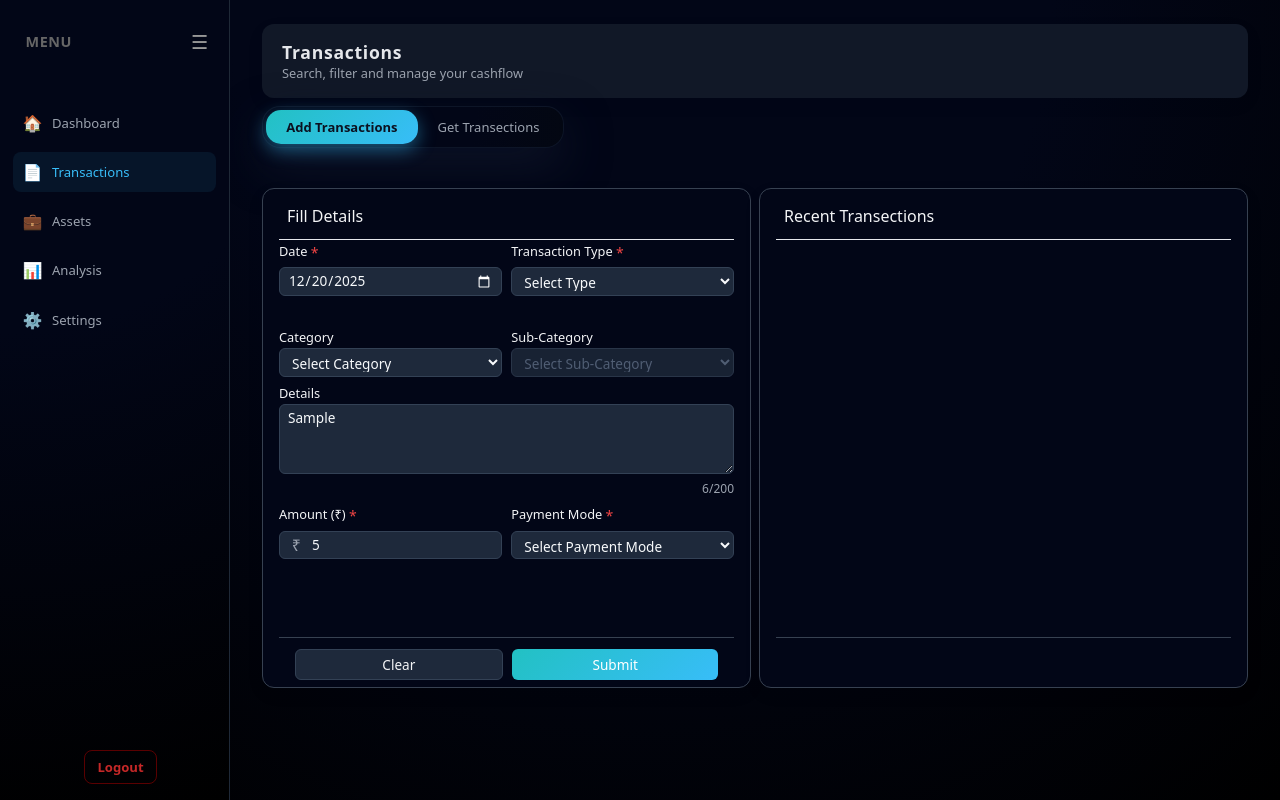
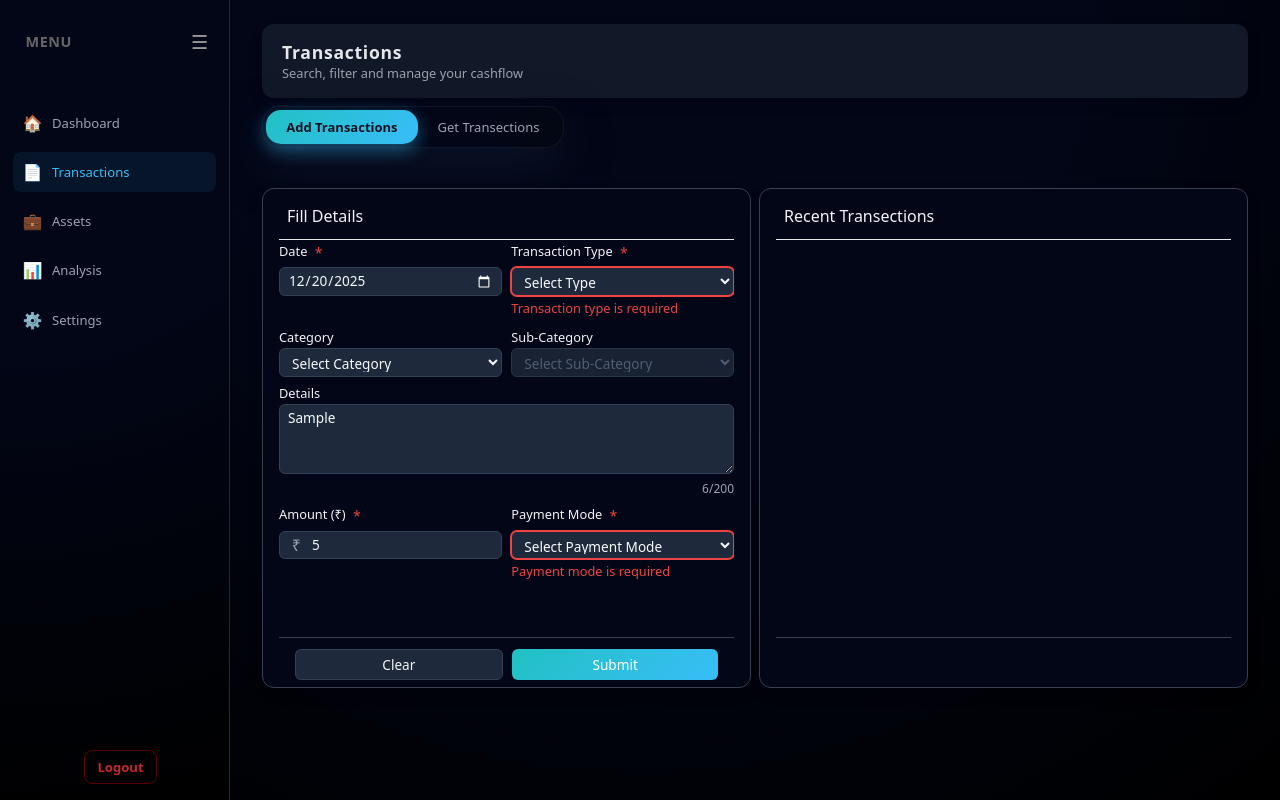
Before and after one commit to Badhri29/NetworthSoftware, a website: page public/transactions.html in a window 1280 px wide. Both pictures are taken after typing "Sample", "5" into the empty fields and a click on the button "Submit". Drawn offline with Linux system fonts and the light colour scheme; no server answers.

Commit message:
UPDATE: without entering required field warning massage should shown exact field

```diff
--- a/public/css/transactions.css
+++ b/public/css/transactions.css
@@ -89,6 +89,32 @@ body[data-theme="dark"] .toggle-btn.active {
 
 
 
+
+/* Form Error Styling */
+.error-message {
+  color: #ef4444;
+  font-size: 0.75rem;
+  margin-top: 0.25rem;
+  min-height: 1rem;
+  line-height: 1;
+}
+
+.form-group input.error,
+.form-group select.error {
+  border-color: #ef4444 !important;
+  box-shadow: 0 0 0 1px #ef4444;
+}
+
+.form-group input.error:focus,
+.form-group select.error:focus {
+  outline: none;
+  box-shadow: 0 0 0 2px rgba(239, 68, 68, 0.2);
+}
+
+.required {
+  color: #ef4444;
+  margin-left: 0.25rem;
+}
 
 /* ------------------------------------add transection toggle content style start----------------------- */
 .add-transection-content {
--- a/public/js/transaction.js
+++ b/public/js/transaction.js
@@ -35,6 +35,21 @@ document.addEventListener('DOMContentLoaded', () => {
   // ===== Default Date =====
   const today = new Date().toISOString().split('T')[0];
   dateInput.value = today;
+
+  // Function to clear error for a specific field
+  const clearFieldError = (inputElement, errorId) => {
+    inputElement.classList.remove('error');
+    const errorElement = document.getElementById(errorId);
+    if (errorElement) {
+      errorElement.textContent = '';
+    }
+  };
+
+  // Add input event listeners to clear errors when user types
+  dateInput.addEventListener('input', () => clearFieldError(dateInput, 'date-error'));
+  transactionType.addEventListener('change', () => clearFieldError(transactionType, 'type-error'));
+  amountInput.addEventListener('input', () => clearFieldError(amountInput, 'amount-error'));
+  paymentMode.addEventListener('change', () => clearFieldError(paymentMode, 'payment-mode-error'));
   dateInput.max = today;
 
   // ===== Subcategory Map =====
@@ -107,11 +122,41 @@ document.addEventListener('DOMContentLoaded', () => {
 
   // ===== Form validation =====
   function validateForm() {
-    if (!dateInput.value) return alert('Date required');
-    if (!transactionType.value) return alert('Transaction type required');
-    if (!amountInput.value || amountInput.value <= 0) return alert('Invalid amount');
-    if (!paymentMode.value) return alert('Payment mode required');
-    return true;
+    let isValid = true;
+
+    // Reset error messages
+    document.querySelectorAll('.error-message').forEach(el => el.textContent = '');
+    document.querySelectorAll('.error').forEach(el => el.classList.remove('error'));
+
+    // Validate date
+    if (!dateInput.value) {
+      document.getElementById('date-error').textContent = 'Date is required';
+      dateInput.classList.add('error');
+      isValid = false;
+    }
+
+    // Validate transaction type
+    if (!transactionType.value) {
+      document.getElementById('type-error').textContent = 'Transaction type is required';
+      transactionType.classList.add('error');
+      isValid = false;
+    }
+
+    // Validate amount
+    if (!amountInput.value || amountInput.value <= 0) {
+      document.getElementById('amount-error').textContent = 'Please enter a valid amount';
+      amountInput.classList.add('error');
+      isValid = false;
+    }
+
+    // Validate payment mode
+    if (!paymentMode.value) {
+      document.getElementById('payment-mode-error').textContent = 'Payment mode is required';
+      paymentMode.classList.add('error');
+      isValid = false;
+    }
+
+    return isValid;
   }
 
 //   ===== Confirmation screen display function =====
```
